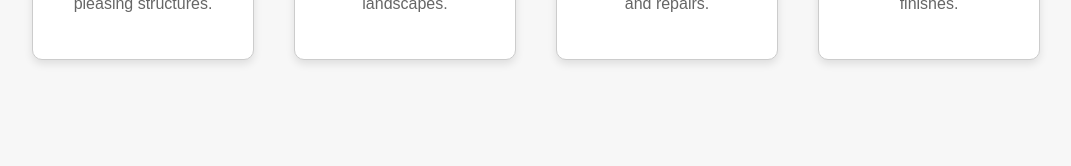
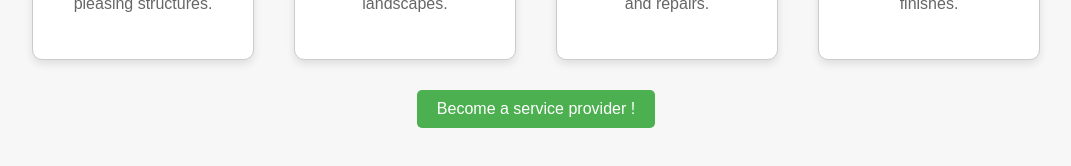
Before and after one commit to abhayhhegde/ServiceSquad, a React (Create React App) app in the folder frontend/: page /servicepage in a window 1280 px wide. Shown: the part 848-1014 px from the top of the page, without its empty margins (104-1175 px from the left). Before the commit the page ends 968 px from the top, so only its background shows below. Built offline with nearby package versions, Linux system fonts and the light colour scheme.

Commit message:
added become a service provider

```diff
--- a/frontend/src/components/ServicePage.css
+++ b/frontend/src/components/ServicePage.css
@@ -55,3 +55,17 @@
     text-decoration: none;
     color: inherit;
   }
+  .provider{
+    padding: 10px 20px;
+    margin: 20px;
+    border: none;
+    border-radius: 5px;
+    color: white;
+    background-color: #4CAF50;
+    cursor: pointer;
+    font-size: 1em;
+    transition: background-color 0.3s ease;
+  }
+  .provider:hover{
+    background-color: grey
+  }
--- a/frontend/src/components/ServicePage.js
+++ b/frontend/src/components/ServicePage.js
@@ -85,6 +85,9 @@ const ServicesPage = () => {
           </Link>
         ))}
       </div>
+      <div>
+        <button className='provider' type='submit'>Become a service provider !</button>
+      </div>
     </div>
   );
 };
```
